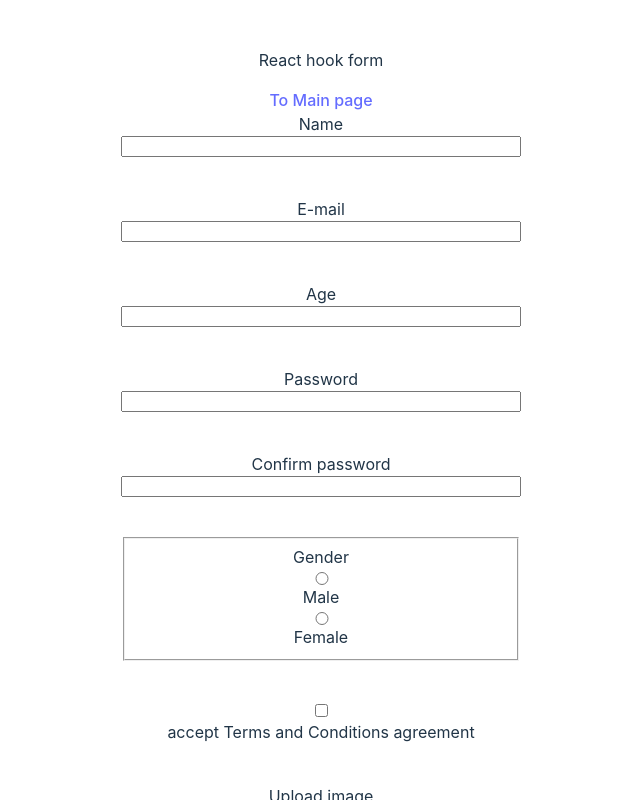
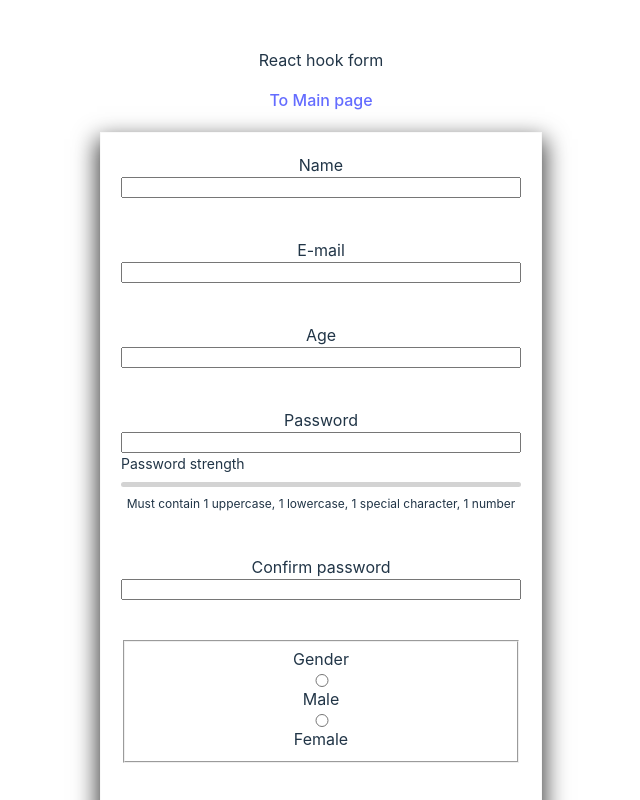
Before and after one commit to predsedatel228/RSSchool-React, a React (Vite) app in the folder class-components/: page /react-hook-form in a window 1280 px wide. Shown: the top 800 px of the page, without its empty margins (319-959 px from the left). Built offline with nearby package versions, Linux system fonts and the light colour scheme.

Commit message:
feat: add password strength

```diff
--- /dev/null
+++ b/class-components/src/components/PasswordStrength.tsx
@@ -0,0 +1,69 @@
+const PasswordStrengthMeter = (props: { password: string }) => {
+  const { password } = props;
+  const atLeastOneUppercase = /[A-Z]/g;
+  const atLeastOneLowercase = /[a-z]/g;
+  const atLeastOneNumeric = /[0-9]/g;
+  const atLeastOneSpecialChar = /[#?!@$%^&*-]/g;
+
+  const passwordTracker = {
+    uppercase: password.match(atLeastOneUppercase),
+    lowercase: password.match(atLeastOneLowercase),
+    number: password.match(atLeastOneNumeric),
+    specialChar: password.match(atLeastOneSpecialChar),
+  };
+
+  const passwordStrength = Object.values(passwordTracker).filter(
+    (value) => value,
+  ).length;
+  return (
+    <div>
+      <p className="password-strength-heading">Password strength</p>
+      <div className="password-strength"></div>
+      <div className="password-strength-text">
+        {passwordStrength < 4 && 'Must contain '}
+        {!passwordTracker.uppercase && '1 uppercase, '}
+        {!passwordTracker.lowercase && '1 lowercase, '}
+        {!passwordTracker.specialChar && '1 special character, '}
+        {!passwordTracker.number && '1 number '}
+      </div>
+      <style>
+        {`
+
+          .password-strength {
+            height: 0.3rem;
+            background-color: lightgrey;
+            border-radius: 3px;
+            margin: .5rem 0;
+
+          }
+
+          .password-strength::before {
+            content: "";
+            background-color: ${
+              ['red', 'orange', 'yellow', '#0ce052'][
+                passwordStrength - 1
+              ] || ''
+            };
+            height: 100%;
+            width: ${(passwordStrength / 4) * 100}%;
+            display: block;
+            border-radius: 3px;
+            transition: width 0.2s;
+          }
+          .password-strength-text {
+          height: 20px;
+          font-size: 12px;
+          }
+          .password-strength-heading {
+          width: 100%;
+          font-size: 14px;
+          text-align: left;
+          margin: 0;
+          }
+        `}
+      </style>
+    </div>
+  );
+};
+
+export default PasswordStrengthMeter;
--- a/class-components/src/index.css
+++ b/class-components/src/index.css
@@ -76,6 +76,10 @@ button:focus-visible {
   display: flex;
   flex-direction: column;
   width: 400px;
+  border: 1px solid #f9f9f9;
+  padding: 20px;
+  margin-top: 20px;
+  box-shadow: 0px 10px 22px 3px rgba(0,0,0,0.75);
 }
 
 .form-field {
--- a/class-components/src/routes/ReactHookForm.tsx
+++ b/class-components/src/routes/ReactHookForm.tsx
@@ -5,6 +5,8 @@ import { IForm } from '../types';
 import { validation } from '../validation';
 import { useSelector } from 'react-redux';
 import { IRootState } from '../store/store';
+import { useState } from 'react';
+import PasswordStrengthMeter from '../components/PasswordStrength';
 
 const ReactHookForm = () => {
   const {
@@ -20,6 +22,7 @@ const ReactHookForm = () => {
     console.log(data);
   };
   const countries = useSelector((state: IRootState) => state.countriesSlice);
+  const [password, setPassword] = useState('');
   return (
     <div>
       <p>React hook form</p>
@@ -55,8 +58,9 @@ const ReactHookForm = () => {
 
         <div className="form-field">
           <label htmlFor="password">Password</label>
-          <input type="password" id={'password'} {...register('password')} />
+          <input type="password" id={'password'} {...register('password', { onChange: (e) => setPassword(e.target.value) })} />
         </div>
+        <PasswordStrengthMeter password={password} />
         <span className="error-message">
           {errors.password && errors.password.message}
         </span>
--- a/class-components/src/validation.ts
+++ b/class-components/src/validation.ts
@@ -1,4 +1,8 @@
 import * as yup from 'yup';
+const atLeastOneUppercase = /[A-Z]/g;
+const atLeastOneLowercase = /[a-z]/g;
+const atLeastOneNumeric = /[0-9]/g;
+const atLeastOneSpecialChar = /[#?!@$%^&*-]/g;
 
 export const validation = yup.object().shape({
   name: yup
@@ -11,7 +15,13 @@ export const validation = yup.object().shape({
     .positive('Age must be positive')
     .integer('Age must be an integer'),
   email: yup.string().email().required('E-mail is required'),
-  password: yup.string().required(),
+  password: yup
+    .string()
+    .required('Password is required')
+    .matches(atLeastOneUppercase, ' ')
+    .matches(atLeastOneLowercase, ' ')
+    .matches(atLeastOneNumeric, ' ')
+    .matches(atLeastOneSpecialChar, ' '),
   comfirmPassword: yup
     .string()
     .required()
@@ -22,14 +32,19 @@ export const validation = yup.object().shape({
     .required()
     .oneOf([true], "You didn't accept Terms and Conditions"),
   image: yup
-    .mixed<File[]>().required().test('name', 'File is required', value => {
+    .mixed<File[]>()
+    .required()
+    .test('name', 'File is required', (value) => {
       return value[0] && value[0].name !== '';
-  })
-  .test('fileSize', 'The file is too large', value => {
+    })
+    .test('fileSize', 'The file is too large', (value) => {
       return value[0] && value[0].size <= 1000000;
-  })
-  .test('type', 'We only support image', value => {
-    return value[0] && value[0].type === 'image/jpeg' || value[0] && value[0].type === 'image/png';
-}),
+    })
+    .test('type', 'We only support image', (value) => {
+      return (
+        (value[0] && value[0].type === 'image/jpeg') ||
+        (value[0] && value[0].type === 'image/png')
+      );
+    }),
   country: yup.string().required(),
 });
```
